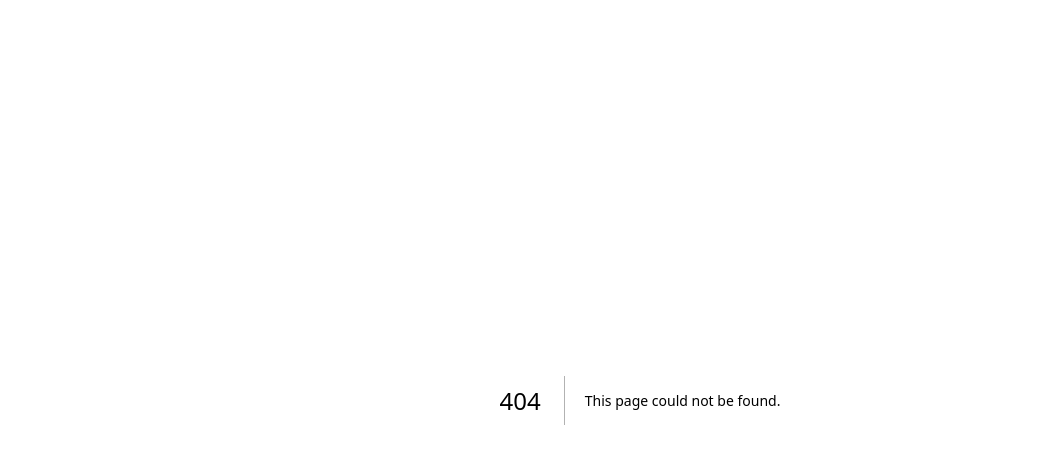
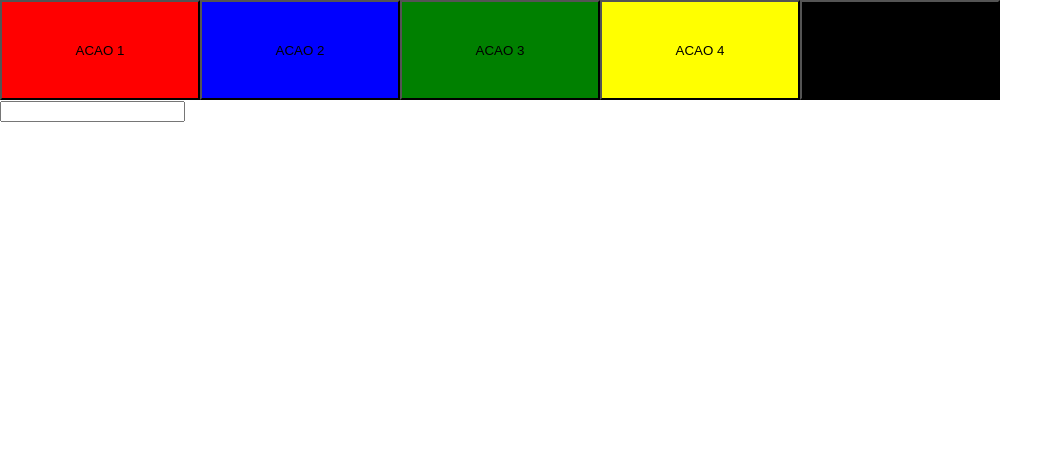
Before and after one commit to ogiovannilima/nextjs-curso, a Next.js app: page /basicos/botao in a window 1280 px wide. Before the commit this address had no page. Shown: the top 464 px of the page, without its empty margins (0-1063 px from the left). Built offline with nearby package versions, Linux system fonts and the light colour scheme.

Commit message:
chamando funcoes via botao

```diff
--- /dev/null
+++ b/pages/basicos/botao.jsx
@@ -0,0 +1,59 @@
+function acao1() {
+  console.log("acao1")
+}
+
+export default function botao() {
+
+  function acao2() {
+    console.log('acao2')
+  }
+
+  function acao4(e) {
+    console.log(e)
+  }
+
+  return (
+    <div>
+      <button onClick={acao1}
+        style={{
+          height: '100px',
+          width: '200px',
+          backgroundColor: 'red',
+        }}>ACAO 1</button>
+
+      <button onClick={acao2}
+        style={{
+          height: '100px',
+          width: '200px',
+          backgroundColor: 'blue',
+        }}>ACAO 2</button>
+
+      <button onClick={() => console.log('acao3')}
+        style={{
+          height: '100px',
+          width: '200px',
+          backgroundColor: 'green',
+        }}>ACAO 3</button>
+
+      <button onClick={acao4}
+        style={{
+          height: '100px',
+          width: '200px',
+          backgroundColor: 'yellow',
+        }}>ACAO 4</button>
+
+      <button onClick={e => acao4(e.altKey)}
+        style={{
+          height: '100px',
+          width: '200px',
+          backgroundColor: 'black',
+        }}>ACAO 4</button>
+
+      <div>
+        <input type="text" onChange={(e) => console.log(e.target.value)} />
+      </div>
+    </div>
+
+
+  )
+}
```
